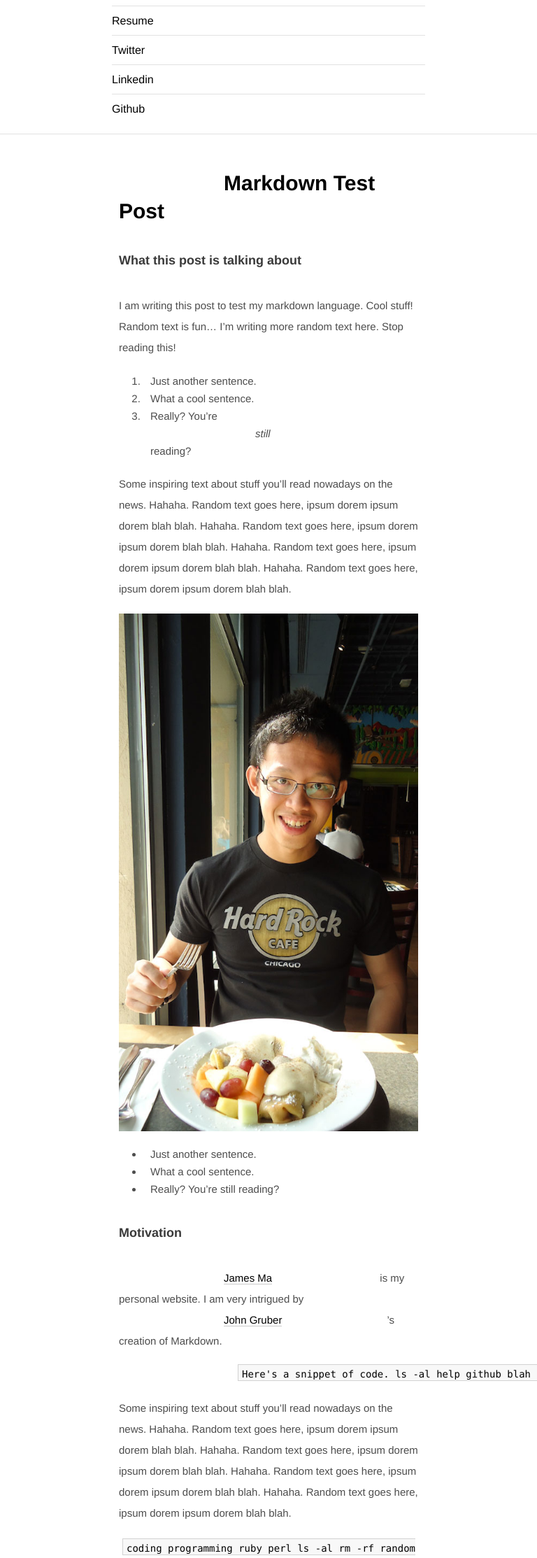
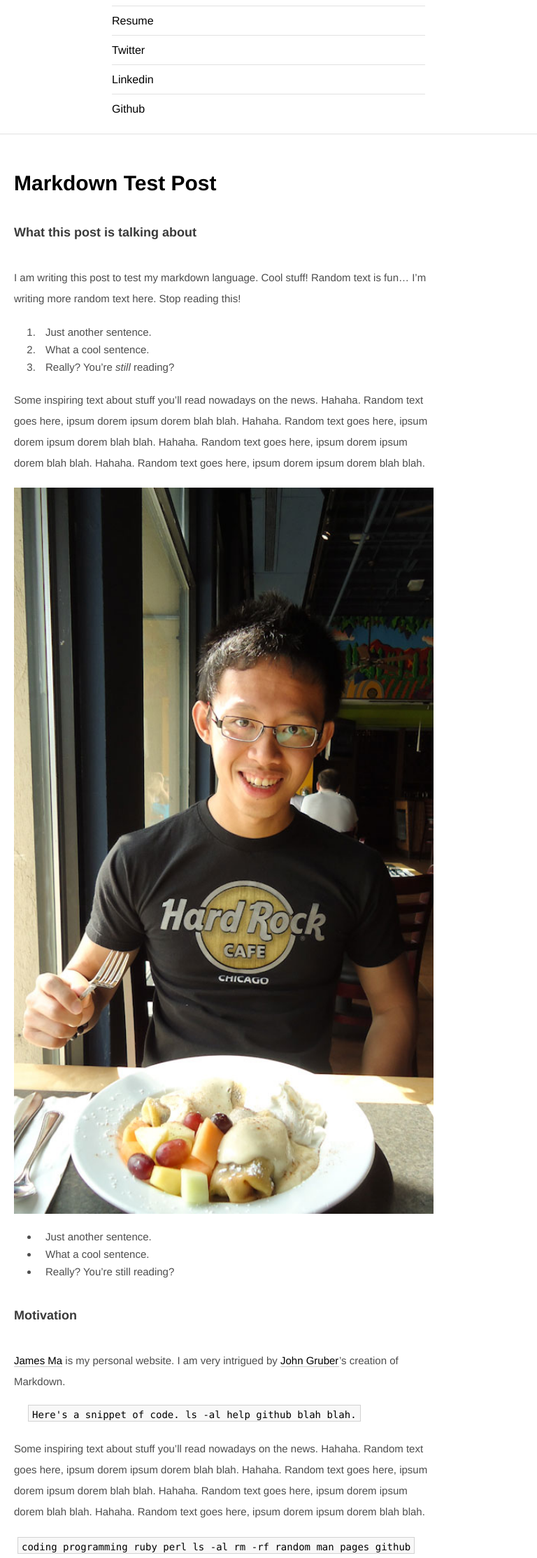
Before and after one commit to jamesma/jamesma.github.io, a Jekyll site: the page built from index.html, in a window 768 px wide. Shown: the part 361-2588 px from the top of the page at 70% size. Built offline with Jekyll 4.4.1, drawn with Linux system fonts in a browser that asks for light colours; Markdown is read by kramdown in place of the engine named in the settings; the list of posts is cut into pages by our own code.

Commit message:
Finalizing iPad viewing.

```diff
--- a/assets/css/base.css
+++ b/assets/css/base.css
@@ -289,13 +289,7 @@ article hr {
 		margin-bottom: 20px;
 	}
 
-	article * {
-		margin-left: 150px;
-		margin-right: 150px;
-	}
-
 	article code {
-		max-width: 400px;
 		display: inline;
 	}
 
```
